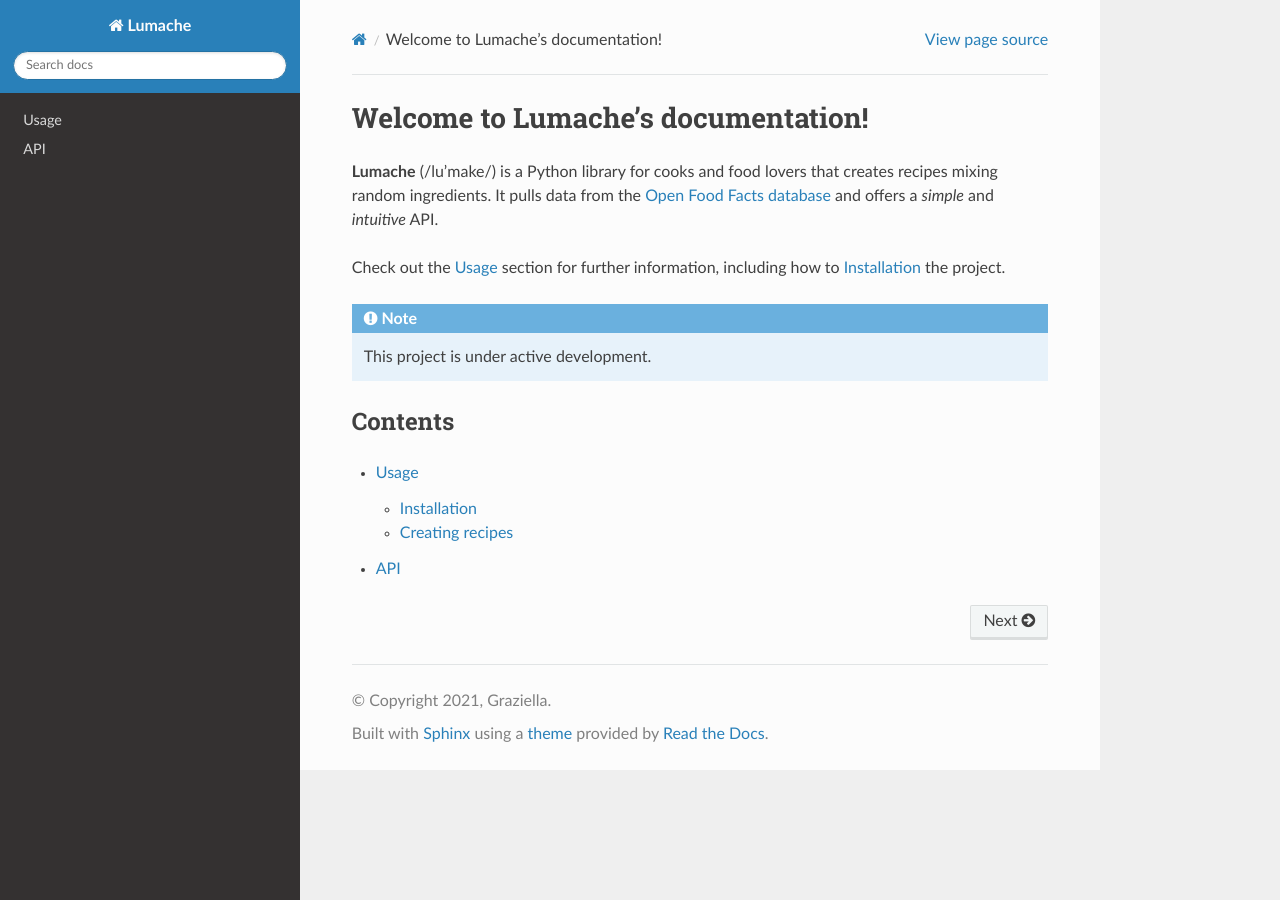
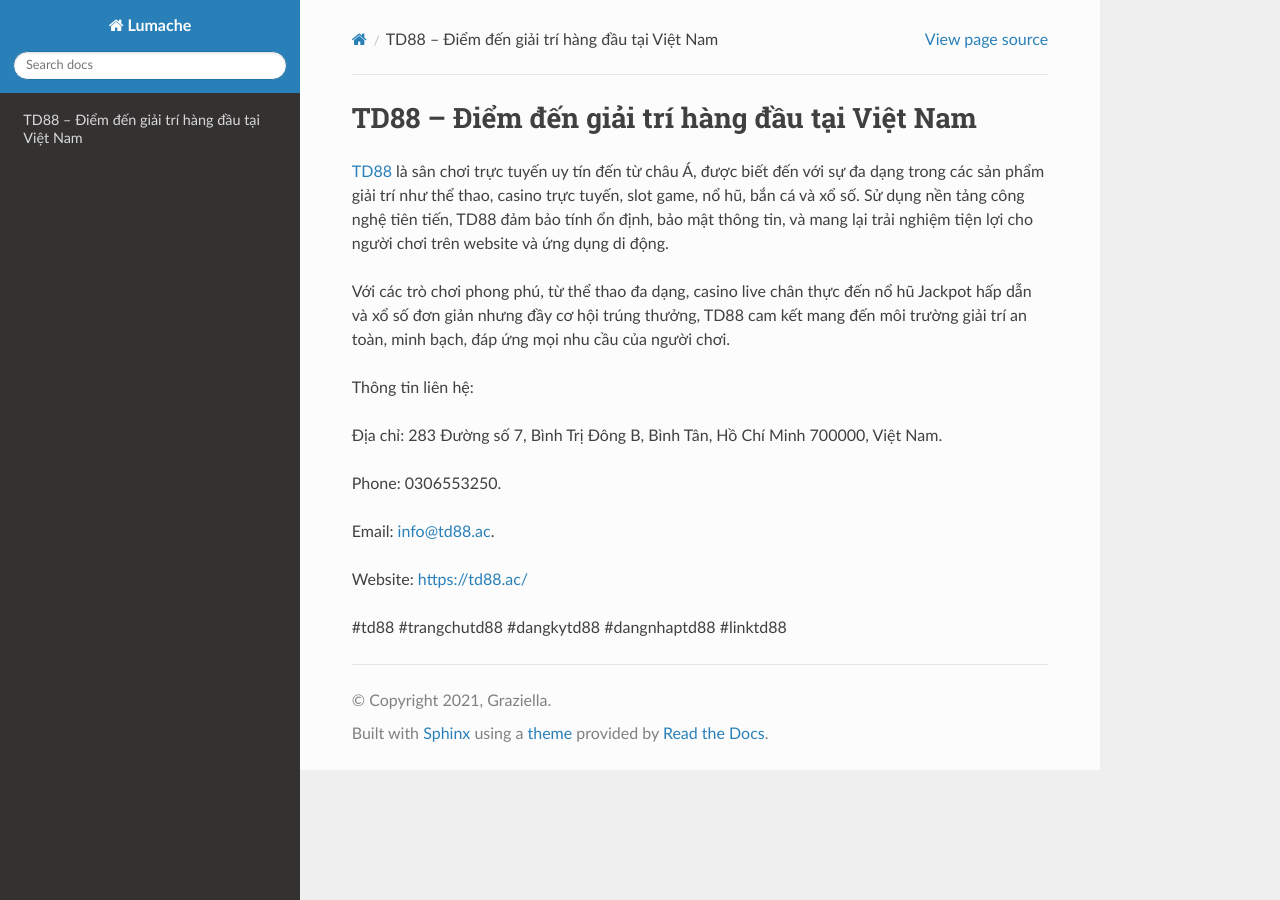
Before and after one commit to parkisngan19/td88ac, a Sphinx documentation site: the page built from docs/source/index.rst, in a window 1280 px wide. Built offline with Sphinx 7.4.7 and the Read the Docs theme 3.1.0, drawn with Linux system fonts in a browser that asks for light colours.

Commit message:
Update index.rst

```diff
--- a/docs/source/index.rst
+++ b/docs/source/index.rst
@@ -1,22 +1,18 @@
-Welcome to Lumache's documentation!
+TD88 – Điểm đến giải trí hàng đầu tại Việt Nam
 ===================================
 
-**Lumache** (/lu'make/) is a Python library for cooks and food lovers
-that creates recipes mixing random ingredients.
-It pulls data from the `Open Food Facts database <https://world.openfoodfacts.org/>`_
-and offers a *simple* and *intuitive* API.
+`TD88 <https://td88.ac/>`_ là sân chơi trực tuyến uy tín đến từ châu Á, được biết đến với sự đa dạng trong các sản phẩm giải trí như thể thao, casino trực tuyến, slot game, nổ hũ, bắn cá và xổ số. Sử dụng nền tảng công nghệ tiên tiến, TD88 đảm bảo tính ổn định, bảo mật thông tin, và mang lại trải nghiệm tiện lợi cho người chơi trên website và ứng dụng di động.
 
-Check out the :doc:`usage` section for further information, including
-how to :ref:`installation` the project.
+Với các trò chơi phong phú, từ thể thao đa dạng, casino live chân thực đến nổ hũ Jackpot hấp dẫn và xổ số đơn giản nhưng đầy cơ hội trúng thưởng, TD88 cam kết mang đến môi trường giải trí an toàn, minh bạch, đáp ứng mọi nhu cầu của người chơi.
 
-.. note::
+Thông tin liên hệ:
 
-   This project is under active development.
+Địa chỉ: 283 Đường số 7, Bình Trị Đông B, Bình Tân, Hồ Chí Minh 700000, Việt Nam.
 
-Contents
---------
+Phone: 0306553250.
 
-.. toctree::
+Email: info@td88.ac.
 
-   usage
-   api
+Website: https://td88.ac/
+
+#td88 #trangchutd88 #dangkytd88 #dangnhaptd88 #linktd88
```
